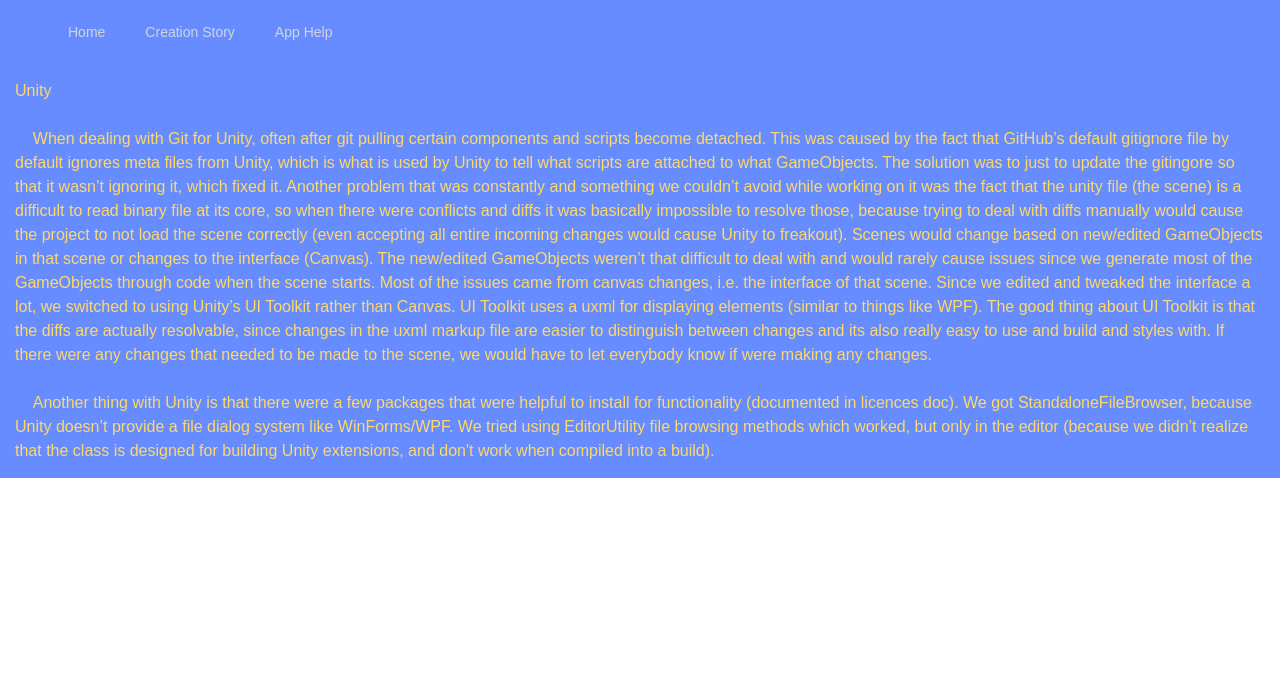
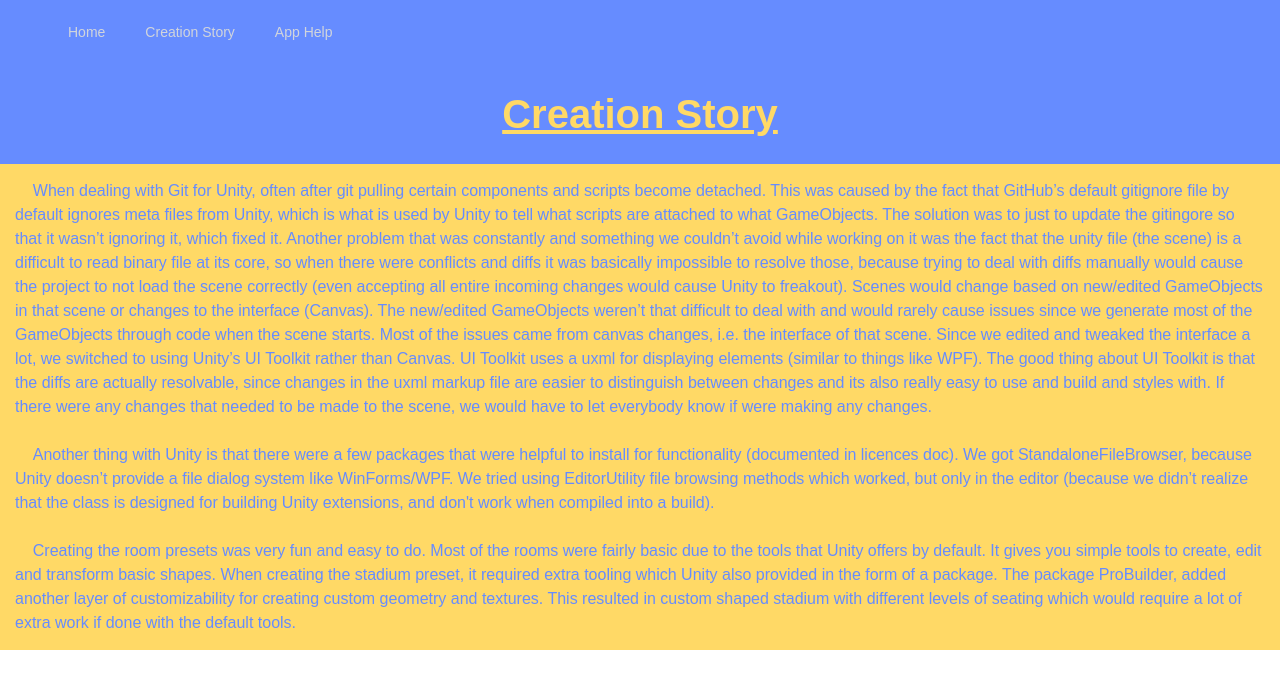
Before and after one commit to Gagana-Hettiarachchige/Spatial-Audio-Toolkit-Wiki, a Next.js app in the folder sat-wiki/: page /creation-story in a window 1280 px wide. Shown: the top 688 px of the page. Built offline with nearby package versions, Linux system fonts and the light colour scheme.

Commit message:
Added anthony's paragraph.

```diff
--- a/sat-wiki/app/creation-story/page.tsx
+++ b/sat-wiki/app/creation-story/page.tsx
@@ -12,10 +12,11 @@ import Image from "next/image";
 export default function Home() {
   return (
     <div>
-      <p className="textblob">
-      Unity
-      <br></br>
-      <br></br>
+      {/* Title. */}
+      <h1 className="PageHeader border-solid">
+        Creation Story
+      </h1>
+      <p className="textblobregular">
       &nbsp;&nbsp;&nbsp;&nbsp;When dealing with Git for Unity,
       often after git pulling certain components and scripts become detached.
       This was caused by the fact that GitHub’s default gitignore file
@@ -47,11 +48,23 @@ export default function Home() {
       <br></br>
       &nbsp;&nbsp;&nbsp;&nbsp;Another thing with Unity is that there were a few packages that
       were helpful to install for functionality (documented in licences doc).
-      We got StandaloneFileBrowser, because Unity doesn’t provide a file dialog
-      system like WinForms/WPF. We tried using EditorUtility file browsing
+      We got StandaloneFileBrowser, because Unity doesn’t provide a file
+      dialog system like WinForms/WPF. We tried using EditorUtility file browsing
       methods which worked, but only in the editor (because we didn’t realize
       that the class is designed for building Unity extensions,
       and don't work when compiled into a build).
+      <br></br>
+      <br></br>
+      &nbsp;&nbsp;&nbsp;&nbsp;Creating the room presets was very fun and
+      easy to do. Most of the rooms were fairly basic due to the tools
+      that Unity offers by default. It gives you simple tools to create,
+      edit and transform basic shapes. When creating the stadium preset,
+      it required extra tooling which Unity also provided in the form of
+      a package. The package ProBuilder, added another layer of
+      customizability for creating custom geometry and textures. This
+      resulted in custom shaped stadium with different levels of seating
+       which would require a lot of extra work if done with the default
+       tools.
       </p>
     </div>
   );
```
